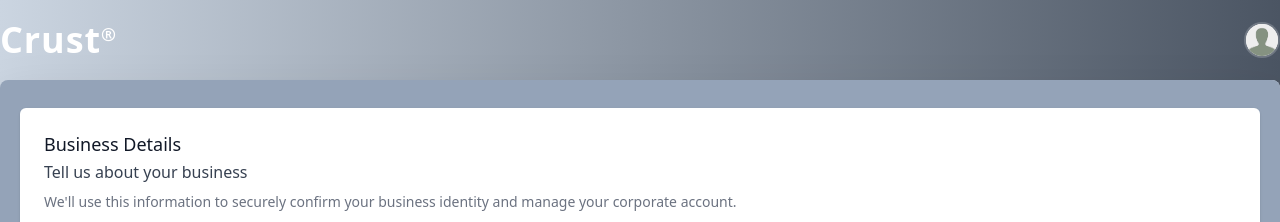
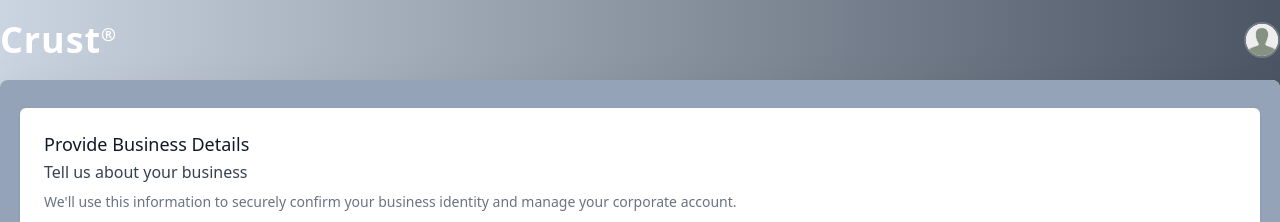
Before and after one commit to thasquirrie/Crust, a React (Create React App) app in the folder frontend/: page /business-details in a window 1280 px wide. Shown: the top 222 px of the page. Built offline with nearby package versions, Linux system fonts and the light colour scheme; sample sign-in values are in the browser's storage.

Commit message:
Changed form header

```diff
--- a/frontend/src/components/BusinessDetails.jsx
+++ b/frontend/src/components/BusinessDetails.jsx
@@ -1,5 +1,5 @@
 import React, { useEffect, useState } from 'react';
-import { useLocation, useNavigate } from 'react-router';
+import { useNavigate } from 'react-router';
 import { ClipboardIcon, XIcon } from '@heroicons/react/outline';
 import { useDispatch, useSelector } from 'react-redux';
 import axios from 'axios';
@@ -35,11 +35,7 @@ const industryTypeOptions = [
   'Others',
 ];
 
-const classNames = (...classes) => {
-  return classes.filter(Boolean).join('');
-};
-
-const BusinessDetails = ({}) => {
+const BusinessDetails = () => {
   const [nameOfCompany, setNameOfCompany] = useState('');
   const [industryType, setIndustryType] = useState('Hospitality');
   const [entityType, setEntityType] = useState('Sole Proprietorship');
@@ -206,7 +202,7 @@ const BusinessDetails = ({}) => {
           <div className='bg-white py-6 px-4 space-y-6 sm:p-6'>
             <div>
               <h3 className='text-lg leading-6 font-medium text-gray-900'>
-                Business Details
+                Provide Business Details
               </h3>
               <h5 className='mt-1 text-base font-medium text-gray-700'>
                 Tell us about your business
```
